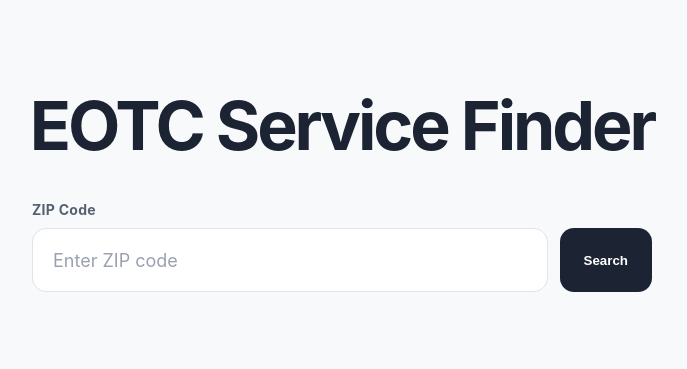
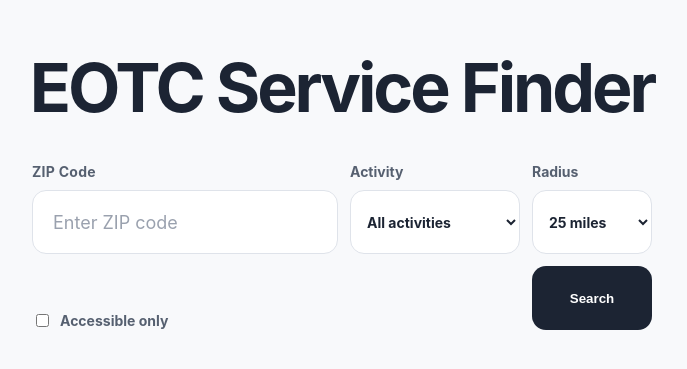
Before and after one commit to nahomsolomon12/service-locator, a React (Vite) app in the folder client/: page / in a window 1280 px wide. Shown: the part 209-578 px from the top of the page, without its empty margins (298-985 px from the left). Built offline with nearby package versions, Linux system fonts and the light colour scheme.

Commit message:
feat: specific filters for services

```diff
--- a/client/src/App.css
+++ b/client/src/App.css
@@ -13,9 +13,45 @@
 .search-form {
   width: min(620px, 100%);
   display: grid;
-  grid-template-columns: minmax(0, 1fr) auto;
+  grid-template-columns: minmax(0, 1fr) 170px 120px;
   align-items: end;
   gap: 12px;
+}
+
+.home-filter {
+  display: flex;
+  flex-direction: column;
+  gap: 10px;
+  color: #566070;
+  font-size: 0.875rem;
+  font-weight: 700;
+  text-align: left;
+}
+
+.home-filter select,
+.filter-select {
+  height: 64px;
+  border: 1.5px solid #dfe3ea;
+  border-radius: 14px;
+  background: #fff;
+  color: #1c2433;
+  padding: 0 12px;
+  outline: none;
+  font: inherit;
+}
+
+.home-accessible {
+  grid-column: 1 / 3;
+}
+
+.accessible-filter {
+  display: flex;
+  align-items: center;
+  gap: 8px;
+  color: #566070;
+  font-size: 0.875rem;
+  font-weight: 700;
+  white-space: nowrap;
 }
 
 .search-button,
@@ -114,7 +150,16 @@
   }
 
   .search-form {
-    grid-template-columns: 1fr;
+    grid-template-columns: 1fr 1fr;
+  }
+
+  .home-filter,
+  .home-accessible {
+    grid-column: auto;
+  }
+
+  .home-filter select {
+    height: 58px;
   }
 
   .search-button {
@@ -167,7 +212,7 @@
 
 .header-search {
   display: grid;
-  grid-template-columns: 150px 92px;
+  grid-template-columns: 150px 170px 110px 105px 92px;
   gap: 8px;
 }
 
@@ -178,6 +223,13 @@
   border-radius: 10px;
   padding: 0 12px;
   outline: none;
+}
+
+.header-search .filter-select {
+  height: 46px;
+  border-radius: 10px;
+  padding: 0 8px;
+  font-size: 0.8rem;
 }
 
 .header-search input:focus {
@@ -285,6 +337,11 @@
     grid-template-columns: minmax(0, 1fr) 88px;
   }
 
+  .header-search .filter-select,
+  .header-search .accessible-filter {
+    grid-column: 1 / -1;
+  }
+
   .results-layout {
     height: auto;
     grid-template-columns: 1fr;
--- a/client/src/App.jsx
+++ b/client/src/App.jsx
@@ -54,7 +54,11 @@ function App() {
   const initialZip = window.location.pathname === '/results'
     ? initialParams.get('zip') || ''
     : ''
+  const [isResultsPage, setIsResultsPage] = useState(window.location.pathname === '/results')
   const [zipCode, setZipCode] = useState(initialZip)
+  const [category, setCategory] = useState(initialParams.get('category') || 'All activities')
+  const [radius, setRadius] = useState(initialParams.get('radius') || '25')
+  const [accessibleOnly, setAccessibleOnly] = useState(initialParams.get('accessible') === '1')
   const [results, setResults] = useState(null)
   const [loading, setLoading] = useState(false)
   const [error, setError] = useState('')
@@ -63,22 +67,59 @@ function App() {
     const params = new URLSearchParams(window.location.search)
     const zip = params.get('zip')
     if (window.location.pathname === '/results' && /^\d{5}$/.test(zip || '')) {
-      searchServices(zip)
+      searchServices(
+        zip,
+        params.get('category') || 'All activities',
+        params.get('radius') || '25',
+        params.get('accessible') === '1',
+      )
     }
 
-    const onPopState = () => window.location.reload()
+    const onPopState = () => {
+      const nextParams = new URLSearchParams(window.location.search)
+      const nextZip = nextParams.get('zip') || ''
+      if (window.location.pathname === '/results') {
+        setIsResultsPage(true)
+        const nextCategory = nextParams.get('category') || 'All activities'
+        const nextRadius = nextParams.get('radius') || '25'
+        const nextAccessible = nextParams.get('accessible') === '1'
+        setZipCode(nextZip)
+        setCategory(nextCategory)
+        setRadius(nextRadius)
+        setAccessibleOnly(nextAccessible)
+        if (/^\d{5}$/.test(nextZip)) {
+          searchServices(nextZip, nextCategory, nextRadius, nextAccessible)
+        }
+      } else {
+        setIsResultsPage(false)
+        setResults(null)
+        setError('')
+      }
+    }
     window.addEventListener('popstate', onPopState)
     return () => window.removeEventListener('popstate', onPopState)
   }, [])
 
-  async function searchServices(zip) {
+  async function searchServices(zip, selectedCategory = category, selectedRadius = radius, accessible = accessibleOnly) {
     setLoading(true)
     setError('')
 
     try {
-      const response = await fetch(`/api/services?zip=${encodeURIComponent(zip)}`)
-      if (!response.ok) throw new Error('Unable to find services.')
-      setResults(await response.json())
+      const params = new URLSearchParams({
+        zip,
+        category: selectedCategory,
+        radius: selectedRadius,
+        accessible: accessible ? '1' : '0',
+      })
+      const response = await fetch(`/api/services?${params}`)
+      const body = await response.json()
+      if (!response.ok) throw new Error(body.error || 'Unable to find services.')
+      if (body.services.length === 0) {
+        setResults(body)
+        setError(`No matching services within ${body.radius} miles.`)
+        return
+      }
+      setResults(body)
     } catch (requestError) {
       setError(requestError.message)
       setResults(null)
@@ -94,11 +135,18 @@ function App() {
       return
     }
 
-    window.history.pushState({}, '', `/results?zip=${zipCode}`)
-    searchServices(zipCode)
+    const params = new URLSearchParams({
+      zip: zipCode,
+      category,
+      radius,
+      accessible: accessibleOnly ? '1' : '0',
+    })
+    window.history.pushState({}, '', `/results?${params}`)
+    setIsResultsPage(true)
+    searchServices(zipCode, category, radius, accessibleOnly)
   }
 
-  if (window.location.pathname === '/results') {
+  if (isResultsPage) {
     return (
       <main className="results-page">
         <header className="results-header">
@@ -107,9 +155,9 @@ function App() {
             className="brand-button"
             onClick={() => {
               window.history.pushState({}, '', '/')
+              setIsResultsPage(false)
               setResults(null)
               setError('')
-              window.location.reload()
             }}
           >
             EOTC Service Finder
@@ -125,6 +173,38 @@ function App() {
               onChange={(event) => setZipCode(event.target.value.replace(/\D/g, ''))}
               placeholder="ZIP code"
             />
+            <select
+              className="filter-select"
+              aria-label="Activity"
+              value={category}
+              onChange={(event) => setCategory(event.target.value)}
+            >
+              <option>All activities</option>
+              <option>Yearly Feast</option>
+              <option>Week Day Mass</option>
+              <option>Bible Study</option>
+              <option>Week Day Matins</option>
+              <option>Week Day Vespers</option>
+            </select>
+            <select
+              className="filter-select"
+              aria-label="Search radius"
+              value={radius}
+              onChange={(event) => setRadius(event.target.value)}
+            >
+              <option value="5">5 miles</option>
+              <option value="10">10 miles</option>
+              <option value="25">25 miles</option>
+              <option value="50">50 miles</option>
+            </select>
+            <label className="accessible-filter">
+              <input
+                type="checkbox"
+                checked={accessibleOnly}
+                onChange={(event) => setAccessibleOnly(event.target.checked)}
+              />
+              Accessible
+            </label>
             <button type="submit" disabled={loading}>Search</button>
           </form>
         </header>
@@ -178,6 +258,34 @@ function App() {
             aria-describedby={error ? 'zip-error' : undefined}
           />
         </label>
+        <label className="home-filter">
+          <span>Activity</span>
+          <select value={category} onChange={(event) => setCategory(event.target.value)}>
+            <option>All activities</option>
+            <option>Yearly Feast</option>
+            <option>Week Day Mass</option>
+            <option>Bible Study</option>
+            <option>Week Day Matins</option>
+            <option>Week Day Vespers</option>
+          </select>
+        </label>
+        <label className="home-filter">
+          <span>Radius</span>
+          <select value={radius} onChange={(event) => setRadius(event.target.value)}>
+            <option value="5">5 miles</option>
+            <option value="10">10 miles</option>
+            <option value="25">25 miles</option>
+            <option value="50">50 miles</option>
+          </select>
+        </label>
+        <label className="accessible-filter home-accessible">
+          <input
+            type="checkbox"
+            checked={accessibleOnly}
+            onChange={(event) => setAccessibleOnly(event.target.checked)}
+          />
+          Accessible only
+        </label>
         <button className="search-button" type="submit">Search</button>
       </form>
       {error && <p id="zip-error" className="home-error" role="alert">{error}</p>}
```
Also changed, not shown: 2 other files (tests, documents, lock files or other folders).
